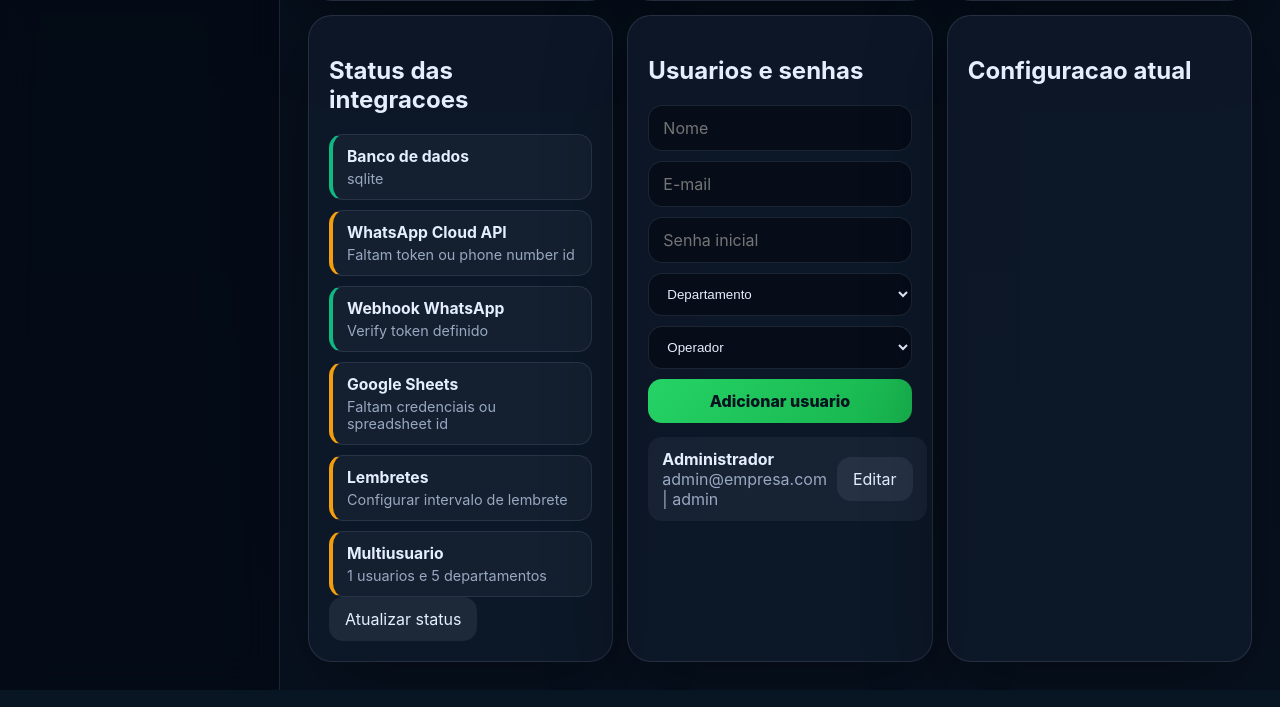
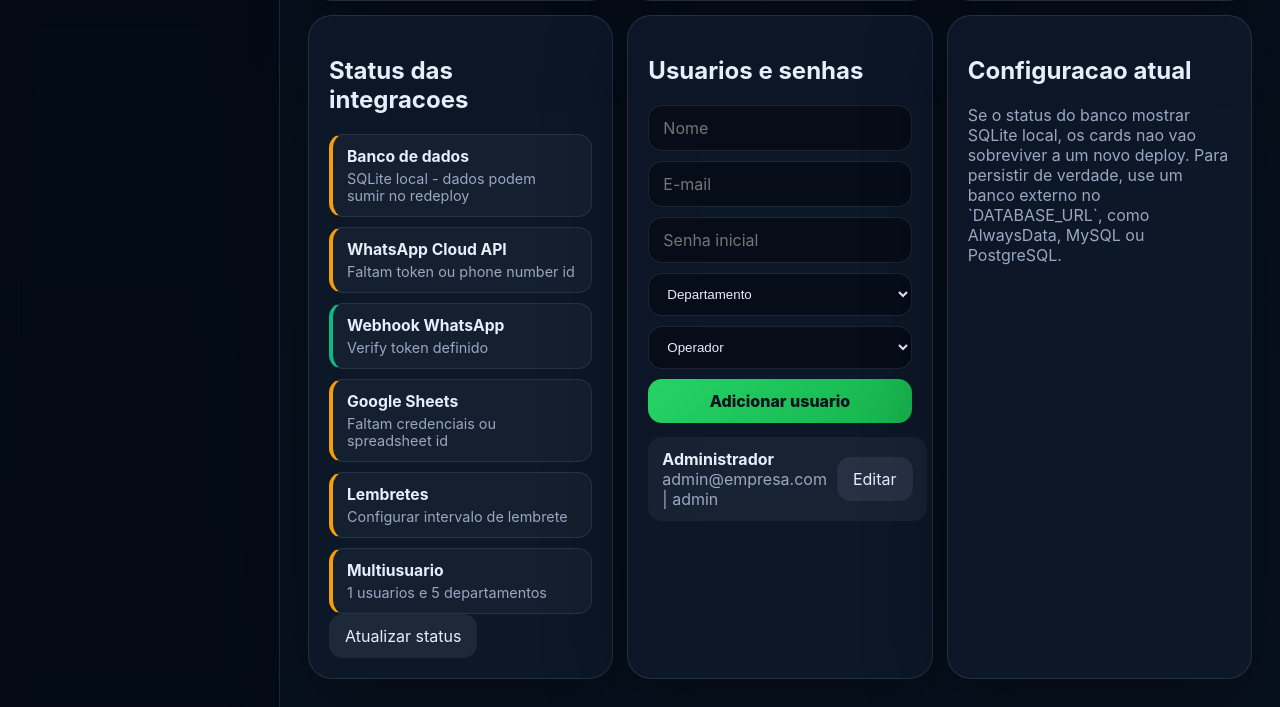
Before and after one commit to renansc/full, a Flask app: page /settings in a window 1280 px wide. Shown: the part 2371-3078 px from the top of the page. Run offline with Flask 3, Linux system fonts and the light colour scheme; a user stored in the database is signed in; data comes from the database, SQL or seed files in the repository; data that the repository does not hold is empty; some libraries are stand-ins or nearby versions.

Commit message:
Warn when Zap uses sqlite

```diff
--- a/zap/app/routes.py
+++ b/zap/app/routes.py
@@ -109,6 +109,7 @@ def _integration_status(settings_map=None):
     settings_map = settings_map or _settings_map()
     database_uri = current_app.config.get("SQLALCHEMY_DATABASE_URI", "")
     backend = database_uri.split(":", 1)[0] if ":" in database_uri else database_uri
+    database_is_sqlite = backend.startswith("sqlite")
     whatsapp_ready = bool(current_app.config.get("WHATSAPP_TOKEN") and current_app.config.get("WHATSAPP_PHONE_NUMBER_ID"))
     google_ready = bool(settings_map.get("GOOGLE_SERVICE_ACCOUNT_JSON") and settings_map.get("GOOGLE_SHEETS_SPREADSHEET_ID"))
     reminders_ready = _setting_bool(settings_map, "REMINDER_SEND_WHATSAPP", True) and bool(settings_map.get("REMINDER_MINUTES"))
@@ -117,8 +118,8 @@ def _integration_status(settings_map=None):
     return [
         {
             "name": "Banco de dados",
-            "status": "ok" if backend else "warn",
-            "detail": backend or "Nao configurado",
+            "status": "warn" if database_is_sqlite or not backend else "ok",
+            "detail": "SQLite local - dados podem sumir no redeploy" if database_is_sqlite else (backend or "Nao configurado"),
         },
         {
             "name": "WhatsApp Cloud API",
--- a/zap/app/templates/settings.html
+++ b/zap/app/templates/settings.html
@@ -179,6 +179,7 @@
 
   <article class="panel">
     <h2>Configuracao atual</h2>
+    <p class="muted">Se o status do banco mostrar SQLite local, os cards nao vao sobreviver a um novo deploy. Para persistir de verdade, use um banco externo no `DATABASE_URL`, como AlwaysData, MySQL ou PostgreSQL.</p>
     <div class="list-stack">
       {% for setting in settings_rows %}
         <div class="list-item"><strong>{{ setting.key }}</strong> {{ setting.value }}</div>
```
